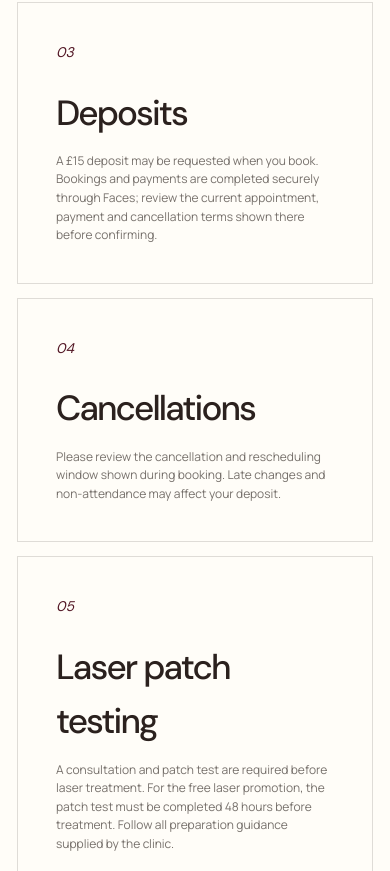
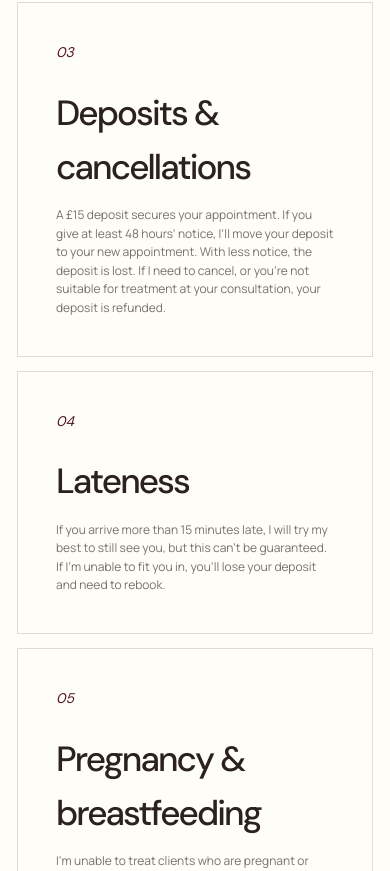
Before and after one commit to khany98-debug/injectox-clinic, a Next.js app: page /policies in a window 390 px wide. Shown: the part 1033-1904 px from the top of the page. Built offline with nearby package versions, Linux system fonts and the light colour scheme; no server answers; the database is empty.

Commit message:
Fix Meta tracking and update clinic policies

```diff
--- a/src/app/globals.css
+++ b/src/app/globals.css
@@ -3546,6 +3546,15 @@ h2 em,
 }
 
 @media (min-width: 761px) {
+  .reference-hero {
+    min-height: max(760px, min(900px, 100svh));
+  }
+
+  .reference-hero-copy {
+    top: clamp(140px, calc(50% - 220px), 285px);
+    transform: none;
+  }
+
   .reference-hero .hero-film::before {
     content: "";
     position: absolute;
--- a/src/app/policies/page.tsx
+++ b/src/app/policies/page.tsx
@@ -6,9 +6,11 @@ export const metadata: Metadata = pageMetadata({ title: "Clinic Policies & Booki
 const policies = [
   ["01", "Adults only", "Injectable treatments are presented for clients aged 18 and over. Valid photo ID may be requested."],
   ["02", "Consultation & suitability", "Treatment is subject to assessment and medical suitability. A booking does not guarantee that treatment will proceed."],
-  ["03", "Deposits", "A £15 deposit may be requested when you book. Bookings and payments are completed securely through Faces; review the current appointment, payment and cancellation terms shown there before confirming."],
-  ["04", "Cancellations", "Please review the cancellation and rescheduling window shown during booking. Late changes and non-attendance may affect your deposit."],
-  ["05", "Laser patch testing", "A consultation and patch test are required before laser treatment. For the free laser promotion, the patch test must be completed 48 hours before treatment. Follow all preparation guidance supplied by the clinic."],
-  ["06", "Results & aftercare", "Results and recovery vary. Follow your personalised aftercare and contact the clinic promptly with any concerns."],
+  ["03", "Deposits & cancellations", "A £15 deposit secures your appointment. If you give at least 48 hours’ notice, I’ll move your deposit to your new appointment. With less notice, the deposit is lost. If I need to cancel, or you’re not suitable for treatment at your consultation, your deposit is refunded."],
+  ["04", "Lateness", "If you arrive more than 15 minutes late, I will try my best to still see you, but this can’t be guaranteed. If I’m unable to fit you in, you’ll lose your deposit and need to rebook."],
+  ["05", "Pregnancy & breastfeeding", "I’m unable to treat clients who are pregnant or breastfeeding. This includes laser treatments."],
+  ["06", "Top-ups & reviews", "Tear trough top-ups within 2 weeks of treatment can be booked for £20. Anti-wrinkle treatment includes a two-week review appointment."],
+  ["07", "Laser patch testing", "A consultation and patch test are required before laser treatment. For the free laser promotion, the patch test must be completed 48 hours before treatment. Follow all preparation guidance supplied by the clinic."],
+  ["08", "Results & aftercare", "Results and recovery vary. Follow your personalised aftercare and contact the clinic promptly with any concerns."],
 ] as const;
 export default function PoliciesPage() { return <><PageHero eyebrow="Policy before pressure" title={<>The details that keep<br /><em>care feeling clear.</em></>} copy="This page summarises key principles. The provider terms displayed during your live booking are the final terms for that appointment." index="09" /><section className="policy-list shell">{policies.map(([n,title,copy]) => <article className="policy-card" key={n}><span>{n}</span><h2>{title}</h2><p>{copy}</p></article>)}</section><FinalCTA /></>; }
--- a/src/components/laser-hair-removal-detail.tsx
+++ b/src/components/laser-hair-removal-detail.tsx
@@ -13,9 +13,9 @@ const courses = [
 ] as const;
 
 const clientVideos = [
-  { src: "/media/dropbox/injectox-laser-client-03.mp4", label: "Laser treatment video 01" },
-  { src: "/media/dropbox/injectox-laser-client-02.mp4", label: "Laser treatment video 02" },
-  { src: "/media/dropbox/injectox-laser-client-01.mp4", label: "Laser treatment video 03" },
+  { src: "/media/dropbox/injectox-laser-client-03-trimmed.mp4", label: "Laser treatment video 01" },
+  { src: "/media/dropbox/injectox-laser-client-01.mp4", label: "Laser treatment video 02" },
+  { src: "/media/dropbox/injectox-laser-client-02.mp4", label: "Laser treatment video 03" },
 ] as const;
 
 export function LaserHairRemovalDetail() {
--- a/src/components/meta-pixel.tsx
+++ b/src/components/meta-pixel.tsx
@@ -6,19 +6,34 @@ import { cookieConsentEvent, cookieConsentKey } from "@/components/cookie-banner
 
 const pixelId = "8996832890404039";
 
+type Fbq = ((...args: unknown[]) => void) & {
+  callMethod?: (...args: unknown[]) => void;
+  push?: Fbq;
+  loaded?: boolean;
+  version?: string;
+  queue: unknown[][];
+};
+
 declare global {
   interface Window {
-    fbq?: (...args: unknown[]) => void;
-    _fbq?: (...args: unknown[]) => void;
+    fbq?: Fbq;
+    _fbq?: Fbq;
   }
 }
 
 function installPixel() {
   if (window.fbq) return;
 
-  const fbq = (...args: unknown[]) => {
-    fbq.queue.push(args);
-  };
+  // Meta's standard dispatcher must call callMethod after fbevents.js has
+  // loaded. Keeping this behaviour is what lets consented click events leave
+  // the queue instead of remaining in the browser.
+  const fbq = ((...args: unknown[]) => {
+    if (fbq.callMethod) fbq.callMethod(...args);
+    else fbq.queue.push(args);
+  }) as Fbq;
+  fbq.push = fbq;
+  fbq.loaded = true;
+  fbq.version = "2.0";
   fbq.queue = [] as unknown[][];
   window.fbq = fbq;
   window._fbq = fbq;
--- a/src/lib/content.ts
+++ b/src/lib/content.ts
@@ -365,7 +365,7 @@ export const faqs = [
   { q: "Do I need a consultation?", a: "I never treat without a proper consultation first, which is why it’s built into every appointment so there’s nothing extra to book. If you’d rather talk things through separately beforehand, a consultation can be booked on its own too." },
   { q: "Will I still look like myself?", a: "That is the point. I build every plan around facial harmony and tailored enhancement that looks polished rather than overdone." },
   { q: "Where is the clinic?", a: "I’m based inside Skin Clinic MCR at Waters Edge Business Park on Modwen Road in Salford, Greater Manchester, M5 3EZ. Full directions are available on the contact page and in every booking confirmation." },
-  { q: "How do deposits and cancellations work?", a: "A £15 deposit may be requested when you book. Faces shows the current cancellation terms for your appointment, so please read and accept that policy before paying." },
+  { q: "How do deposits and cancellations work?", a: "A £15 deposit secures your appointment. If you give at least 48 hours’ notice, I’ll move your deposit to your new appointment. With less notice, the deposit is lost. If I need to cancel, or you’re not suitable for treatment at your consultation, your deposit is refunded." },
   { q: "Are treatments 18+?", a: "Yes. I provide the injectable aesthetic treatments shown here for adults aged 18 and over, with ID and suitability checks where needed." },
   { q: "Do laser treatments need a patch test?", a: "Yes, patch testing and suitability are confirmed before I start a laser course. I’ll give you the correct preparation window for your appointment." },
   { q: "Does treatment hurt?", a: "I’ll explain what to expect during your consultation, including any comfort measures that are suitable for your chosen treatment." },
--- a/src/lib/site-store.ts
+++ b/src/lib/site-store.ts
@@ -131,7 +131,7 @@ export async function saveReviews(reviews: ReviewSubmission[]) {
 }
 
 export async function getPublicReviews() {
-  const approved = (await getReviews()).filter((review) => review.status === "approved" && !/(?:PCOS|80%\s*reduction)/i.test(review.review));
+  const approved = (await getReviews()).filter((review) => review.status === "approved" && !/80%\s*reduction/i.test(review.review));
   return [...publishedReviews, ...approved.map((review) => ({ name: review.name, treatment: review.treatment, date: "Approved client review", quote: review.review }))];
 }
 
```
Also changed, not shown: 1 other file (tests, documents, lock files or other folders).
